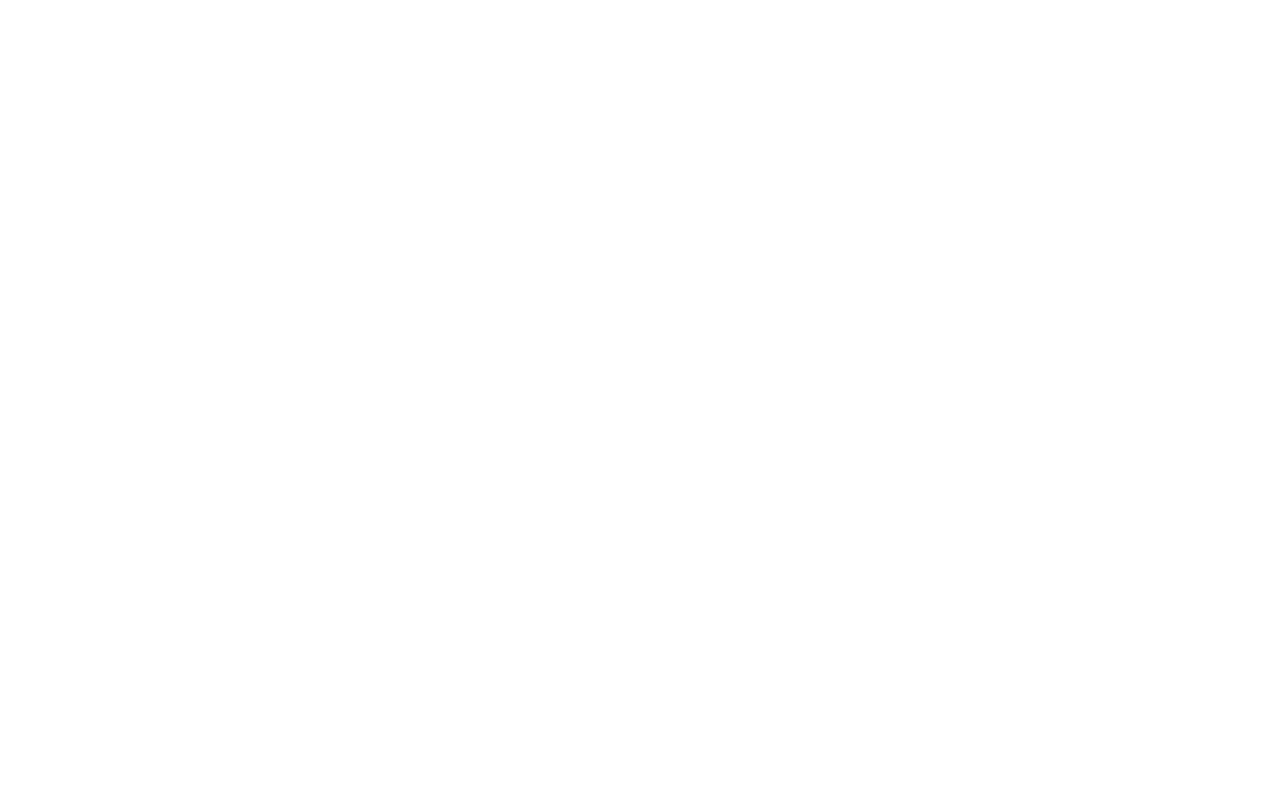
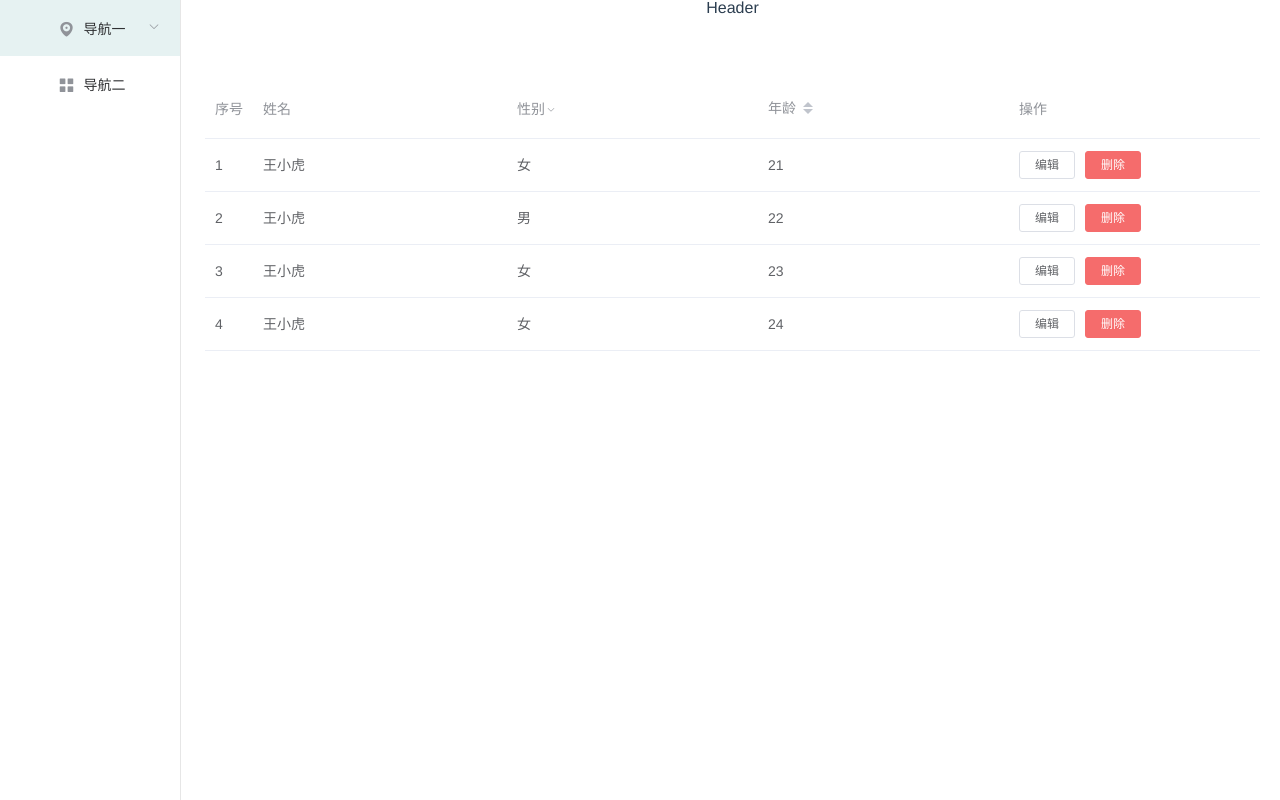
Before and after one commit to dychao1994/jwq-first-vue-project, a Vue app: page /login#/first in a window 1280 px wide. Built offline with nearby package versions, Linux system fonts and the light colour scheme; sample sign-in values are in the browser's storage.

Commit message:
1.新增公共样式重置。 2.新增表格页面。 3.提取布局组件。 4.完善登录页面逻辑。

```diff
--- a/src/App.vue
+++ b/src/App.vue
@@ -20,6 +20,5 @@
   -moz-osx-font-smoothing: grayscale;
   text-align: center;
   color: #2c3e50;
-  margin-top: 60px;
 }
 </style>
--- /dev/null
+++ b/src/assets/css/reset.css
@@ -0,0 +1,98 @@
+/**
+ * Eric Meyer's Reset CSS v2.0 (http://meyerweb.com/eric/tools/css/reset/)
+ * http://cssreset.com
+ */
+
+html, body, div, span, applet, object, iframe,
+h1, h2, h3, h4, h5, h6, p, blockquote, pre,
+a, abbr, acronym, address, big, cite, code,
+del, dfn, em, img, ins, kbd, q, s, samp,
+small, strike, strong, sub, sup, tt, var,
+b, u, i, center,
+dl, dt, dd, ol, ul, li,
+fieldset, form, label, legend,
+table, caption, tbody, tfoot, thead, tr, th, td,
+article, aside, canvas, details, embed,
+figure, figcaption, footer, header, hgroup,
+menu, nav, output, ruby, section, summary,
+time, mark, audio, video{
+    margin: 0;
+    padding: 0;
+    border: 0;
+    font-size: 100%;
+    font: inherit;
+    font-weight: normal;
+    vertical-align: baseline;
+}
+/* HTML5 display-role reset for older browsers */
+article, aside, details, figcaption, figure,
+footer, header, hgroup, menu, nav, section{
+    display: block;
+}
+ol, ul, li{
+    list-style: none;
+}
+blockquote, q{
+    quotes: none;
+}
+blockquote:before, blockquote:after,
+q:before, q:after{
+    content: '';
+    content: none;
+}
+table{
+    border-collapse: collapse;
+    border-spacing: 0;
+}
+
+/* custom */
+a{
+    color: #7e8c8d;
+    text-decoration: none;
+    -webkit-backface-visibility: hidden;
+}
+::-webkit-scrollbar{
+    width: 5px;
+    height: 5px;
+}
+::-webkit-scrollbar-track-piece{
+    background-color: rgba(0, 0, 0, 0.2);
+    -webkit-border-radius: 6px;
+}
+::-webkit-scrollbar-thumb:vertical{
+    height: 5px;
+    background-color: rgba(125, 125, 125, 0.7);
+    -webkit-border-radius: 6px;
+}
+::-webkit-scrollbar-thumb:horizontal{
+    width: 5px;
+    background-color: rgba(125, 125, 125, 0.7);
+    -webkit-border-radius: 6px;
+}
+html, body{
+    width: 100%;
+    font-family: "Arial", "Microsoft YaHei", "黑体", "宋体", "微软雅黑", sans-serif;
+}
+body{
+    line-height: 1;
+    -webkit-text-size-adjust: none;
+    -webkit-tap-highlight-color: rgba(0, 0, 0, 0);
+}
+
+/*清除浮动*/
+.clearfix:before,
+.clearfix:after{
+    content: " ";
+    display: inline-block;
+    height: 0;
+    clear: both;
+    visibility: hidden;
+}
+.clearfix{
+    *zoom: 1;
+}
+
+/*隐藏*/
+.dn{
+    display: none;
+}
--- a/src/main.js
+++ b/src/main.js
@@ -6,7 +6,8 @@
 import router from './router/router';
 // 仓库
 import store from './store';
-
+// 公用样式
+import './assets/css/reset.css';
 // 通过Vue的use方法注入VueRouter
 Vue.use(VueRouter);
 
--- a/src/router/router.js
+++ b/src/router/router.js
@@ -3,17 +3,18 @@
 
 import Login from '@/views/login/Login.vue';
 import Home from '@/views/home/Home.vue';
+import Table from '@/views/table/Table.vue';
+import Layout from '@/views/layout/Layout.vue';
 
-// 2.通过Vue的use方法注入Router
+// 通过Vue的use方法注入Router
 Vue.use(Router);
 
 const router = new Router({
-    // 指定路由选中时的样式类名
-    linkActiveClass: 'active',
+    linkActiveClass: 'active', // 指定路由选中时的样式类名
     hashbang: true, // 将路径格式化为#!开头
     history: true, // 启用HTML5 history模式，可以使用pushState和replaceState来管理记录
     /**
-	 * 4.@desc 路由配置配置具体的路径
+	 * @desc 路由配置配置具体的路径
 	 */
     routes: [
         {
@@ -23,8 +24,22 @@
         },
         {
             path: '/',
-            name: 'Home',
-            component: Home // 需要跳转的组件
+            name: 'Layout',
+            component: Layout,
+            redirect: '/first',
+            children: [{
+                path: '/first',
+                name: 'FirstPage',
+                component: Table // 需要跳转的组件
+            }, {
+                path: '/login2',
+                name: 'Login2',
+                component: Home // 需要跳转的组件
+            }, {
+                path: '/table',
+                name: 'table',
+                component: Table // 需要跳转的组件
+            }]
         }
     ]
 });
--- a/src/views/home/Home.vue
+++ b/src/views/home/Home.vue
@@ -25,5 +25,4 @@
 };
 </script>
 <style scoped>
-
 </style>
--- /dev/null
+++ b/src/views/layout/Layout.vue
@@ -0,0 +1,73 @@
+<template>
+    <!--<div>
+        <div>接受传递的参数：{{this.$route.query.userId}}</div>
+        <div>欢迎{{$store.state.userInfo.userName}}登录！</div>
+        <el-button type="primary" @click="logout">退出</el-button>
+  </div>-->
+    <el-container class="layout">
+        <el-aside width="185px">
+            <el-menu router class="left-menu" @select="handleSelect" @open="handleOpen"  @close="handleClose">
+                <el-submenu index="1">
+                    <template slot="title">
+                        <i class="el-icon-location"></i>
+                        <span>导航一</span>
+                    </template>
+                    <el-menu-item-group>
+                        <template slot="title">分组一</template>
+                        <el-menu-item index="/first">选项1</el-menu-item>
+                        <el-menu-item index="/login2">选项2</el-menu-item>
+                    </el-menu-item-group>
+                </el-submenu>
+                <el-menu-item index="2">
+                    <i class="el-icon-menu"></i>
+                    <span slot="title">导航二</span>
+                </el-menu-item>
+            </el-menu>
+        </el-aside>
+        <el-container>
+            <el-header>Header</el-header>
+            <el-main>
+                <router-view></router-view>
+            </el-main>
+        </el-container>
+    </el-container>
+</template>
+
+<script>
+export default {
+    name: 'Home',
+    methods: {
+        logout() {
+            const userInfo = {
+                userName: '',
+                passWord: ''
+            };
+            localStorage.setItem('userInfo', JSON.stringify(userInfo));
+            localStorage.setItem('isLogin', false);
+            this.$store.dispatch('setUserInfo', userInfo);
+            this.$store.dispatch('setIsLogin', false);
+            this.$router.push('/login');
+        },
+        handleOpen(key, keyPath) { // 展开菜单
+            console.log('key1:', key);
+            console.log('keyPath1:', keyPath);
+        },
+        handleClose(key, keyPath) { // 折叠菜单
+            console.log('key2:', key);
+            console.log('keyPath2:', keyPath);
+        },
+        handleSelect(val1) {
+            // this.$router.push(val1);
+        }
+    }
+};
+</script>
+<style lang="scss" scoped>
+    .layout{
+        min-height: 100vh;
+        .left-menu{
+            width: 180px;
+            min-height: 100vh;
+        }
+    }
+</style>
--- a/src/views/login/Login.vue
+++ b/src/views/login/Login.vue
@@ -36,12 +36,16 @@
         login() {
             this.$refs.form.validate((valid) => {
                 if (valid) {
-                    // this.$router.push({path:'/home'},params: { userId:1}) //l路径跳转
-                    // 2.命名路由传递参数可以使用params或query来传递
+                    /**
+                     * l路径跳转
+                     * this.$router.push({path: '/home', params: {userId: 1}});
+                     * 2.命名路由传递参数可以使用params或query来传递
+                     * this.$router.push({name: 'Home', query: {userId: 1}});
+                     */
                     localStorage.setItem('userInfo', JSON.stringify(this.form));// 存字符串
                     localStorage.setItem('isLogin', true);
                     this.$store.dispatch('setUserInfo', this.form);
-                    this.$router.push({name: 'Home', query: {userId: 1}});
+                    this.$router.push({path: '/first', params: {userId: 1}});
                 } else {
                     this.$message.error('请根据页面提示填写内容！');
                     return false;
--- /dev/null
+++ b/src/views/table/Table.vue
@@ -0,0 +1,89 @@
+<template>
+    <div>
+        <el-table
+            ref="singleTable"
+            :data="tableData"
+            style="width: 100%"
+            @current-change="handleCurrentChange">
+            <el-table-column
+                type="index"
+                label="序号">
+            </el-table-column>
+            <el-table-column
+                property="name"
+                label="姓名">
+            </el-table-column>
+            <el-table-column
+                property="sex"
+                label="性别"
+                :filters="sexFilters"
+                :filter-method="filterHandler">
+            </el-table-column>
+            <el-table-column
+                property="age"
+                sortable
+                label="年龄">
+            </el-table-column>
+            <el-table-column label="操作">
+                <template slot-scope="scope">
+                    <el-button
+                        size="mini"
+                        @click="handleEdit(scope.$index, scope.row)">编辑</el-button>
+                    <el-button
+                        size="mini"
+                        type="danger"
+                        @click="handleDelete(scope.$index, scope.row)">删除</el-button>
+                </template>
+            </el-table-column>
+        </el-table>
+    </div>
+</template>
+
+<script>
+export default {
+    name: 'Table',
+    data() {
+        return {
+            tableData: [{
+                name: '王小虎',
+                sex: '女',
+                age: 21
+            }, {
+                name: '王小虎',
+                sex: '男',
+                age: 22
+            }, {
+                name: '王小虎',
+                sex: '女',
+                age: 23
+            }, {
+                name: '王小虎',
+                sex: '女',
+                age: 24
+            }],
+            currentRow: null,
+            sexFilters: [{
+                text: '男', value: '男'
+            }, {
+                text: '女', value: '女'
+            }]
+        };
+    },
+    methods: {
+        filterHandler(value, row, column) {
+            const property = column.property;
+            return row[property] === value;
+        },
+        handleEdit(index, row) {
+            console.log(index, row);
+        },
+        handleDelete(index, row) {
+            console.log(index, row);
+        }
+    }
+};
+</script>
+
+<style scoped>
+
+</style>
```
